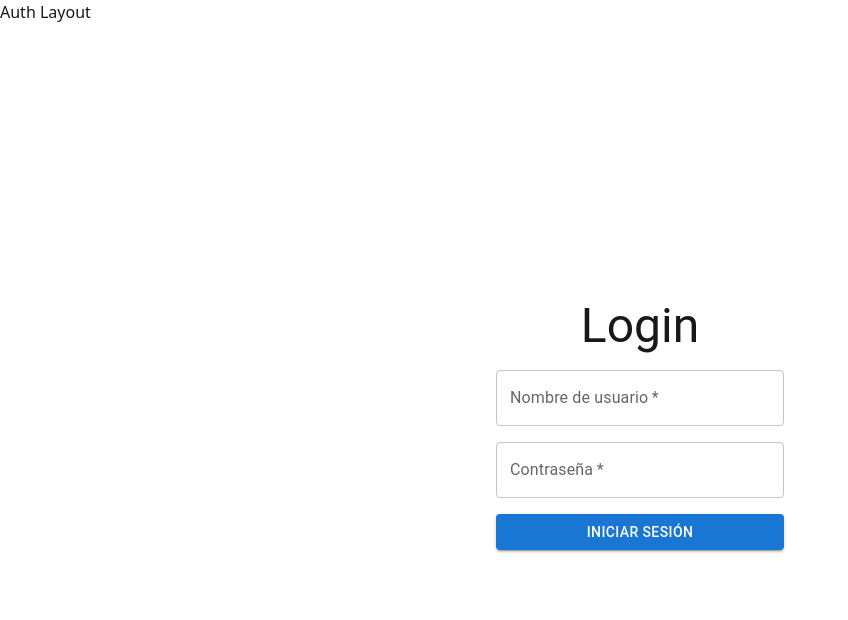
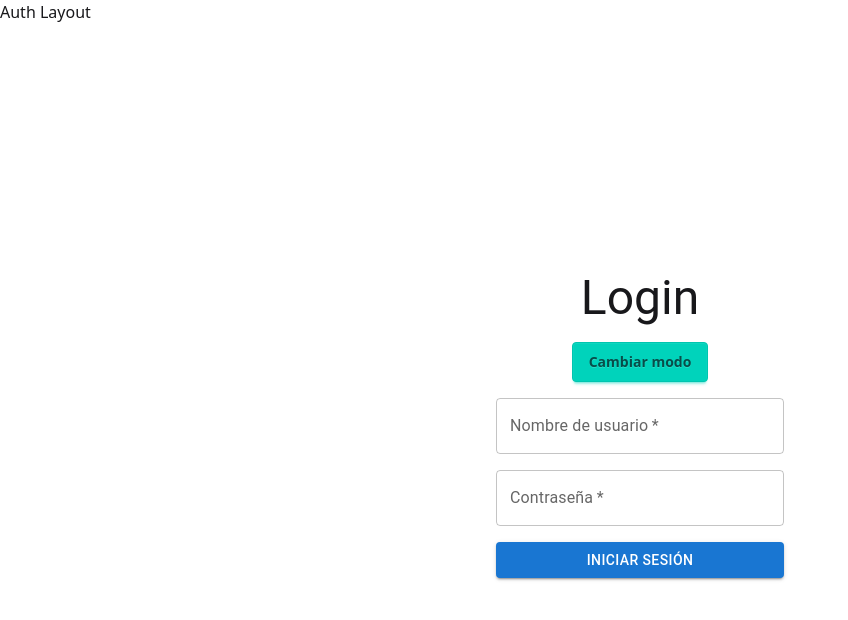
Before and after one commit to Kelocoes/dmi-20252, a React (Vite) app: page /dmi/login in a window 1280 px wide. Shown: the top 620 px of the page, without its empty margins (0-848 px from the left). Built offline with nearby package versions, Linux system fonts and the light colour scheme.

Commit message:
Login modifies

```diff
--- a/src/pages/login/Login.tsx
+++ b/src/pages/login/Login.tsx
@@ -1,14 +1,18 @@
 import { Box, Button, TextField, Typography } from "@mui/material";
 import React, { useRef } from "react";
 import { useNavigate } from "react-router";
+import { useDispatch } from "react-redux";
 
 import { useAuth } from "../../layout/Auth/Auth";
 import { loginAxios } from "../../services/authService";
+import { changeTheme } from "../../reducers/theme/ThemeReducer";
+import { setMessage } from "../../reducers/message/MessageReducer";
 
 export default function Login() {
     const formRef = useRef<HTMLFormElement>(null);
     const navigate = useNavigate();
     const { setUser } = useAuth();
+    const dispatch = useDispatch();
 
     const handleSubmit = async (event: React.FormEvent) => {
         event.preventDefault();
@@ -30,9 +34,17 @@ export default function Login() {
         }
     };
 
+    const handleTheme = () => {
+        dispatch(changeTheme());
+        dispatch(setMessage("Hola desde el estado global!"));
+    };
+
     return (
         <Box id="login-page" className="flex flex-col items-center gap-4 justify-center min-h-screen">
             <Typography variant="h3">Login</Typography>
+            <button className="btn btn-accent" onClick={handleTheme}>
+                Cambiar modo
+            </button>
             <form ref={formRef} className="flex flex-col gap-4 min-w-72" onSubmit={handleSubmit}>
                 <TextField type="username" name="username" required label="Nombre de usuario" />
                 <TextField type="password" name="password" required label="Contraseña" />
--- a/src/router/Router.tsx
+++ b/src/router/Router.tsx
@@ -20,12 +20,12 @@ const router = createBrowserRouter(
                 },
                 { path: "login", Component: Login },
                 { path: "feed", Component: Feed },
-                { path: "context", Component: ContextPage },
-                { path: "use-context", Component: UseContextPage },
-                { path: "redux", Component: ReduxPage },
                 { path: "*", Component: Landing },
             ],
         },
+        { path: "context", Component: ContextPage },
+        { path: "use-context", Component: UseContextPage },
+        { path: "redux", Component: ReduxPage },
     ],
     { basename: "/dmi" }
 );
```
